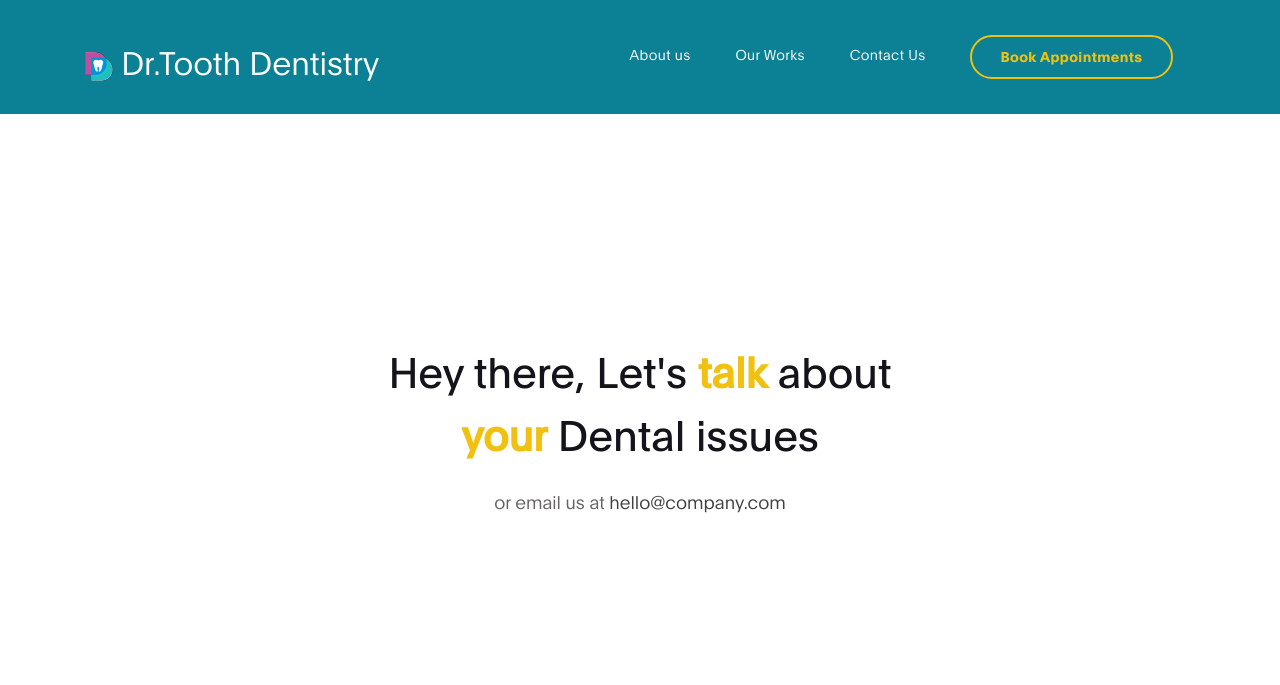
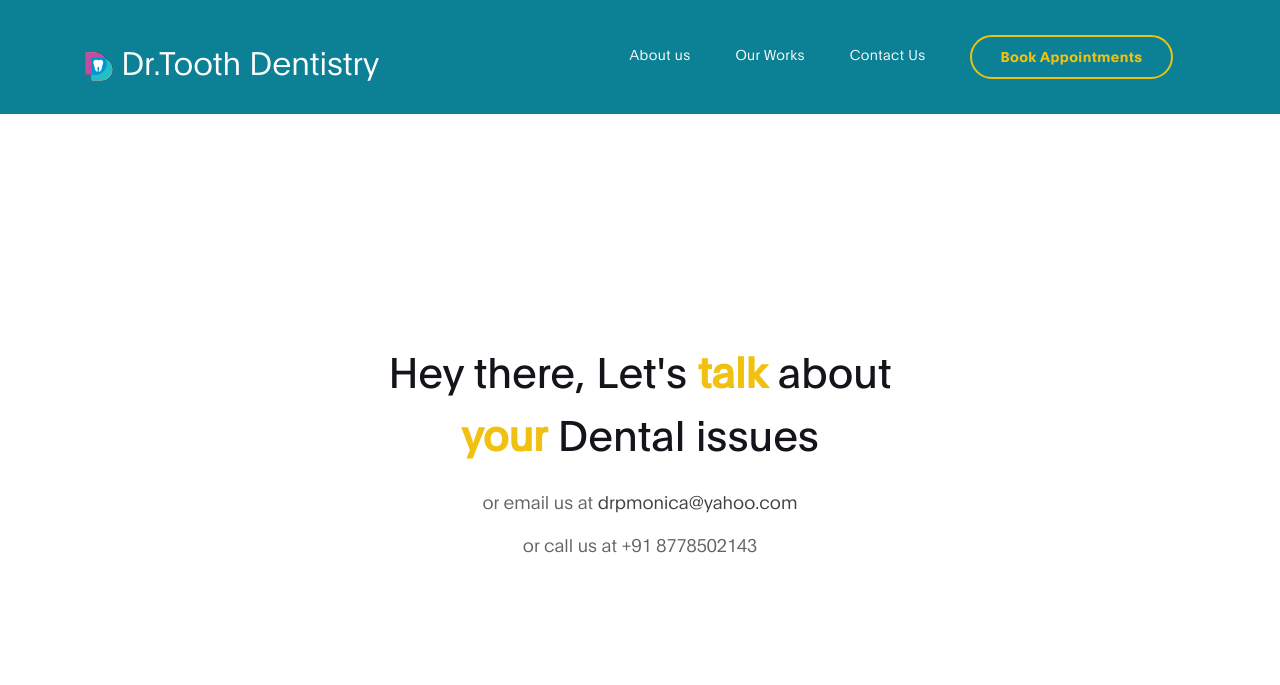
Before and after one commit to BaskarPrakash/drtooth.dentist.github.io, a plain HTML site: page contact.html in a window 1280 px wide. Shown: the top 685 px of the page. Drawn offline with Linux system fonts and the light colour scheme.

Commit message:
Contact details changes

```diff
--- a/contact.html
+++ b/contact.html
@@ -71,7 +71,9 @@ https://templatemo.com/tm-538-digital-trend
 
                       <h1 class="mb-4">Hey there, Let's <strong>talk</strong> about <strong>your</strong> Dental issues</h1>
 
-                      <p>or email us at <a href="mailto:hello@company.com">hello@company.com</a></p>
+                      <p>or email us at <a href="mailto:drpmonica@yahoo.com">drpmonica@yahoo.com</a></p>
+                      <p>or call us at +91 8778502143</p>
+
                     </div>
 
                     <div class="col-lg-8 mx-auto col-md-10 col-12">
```
